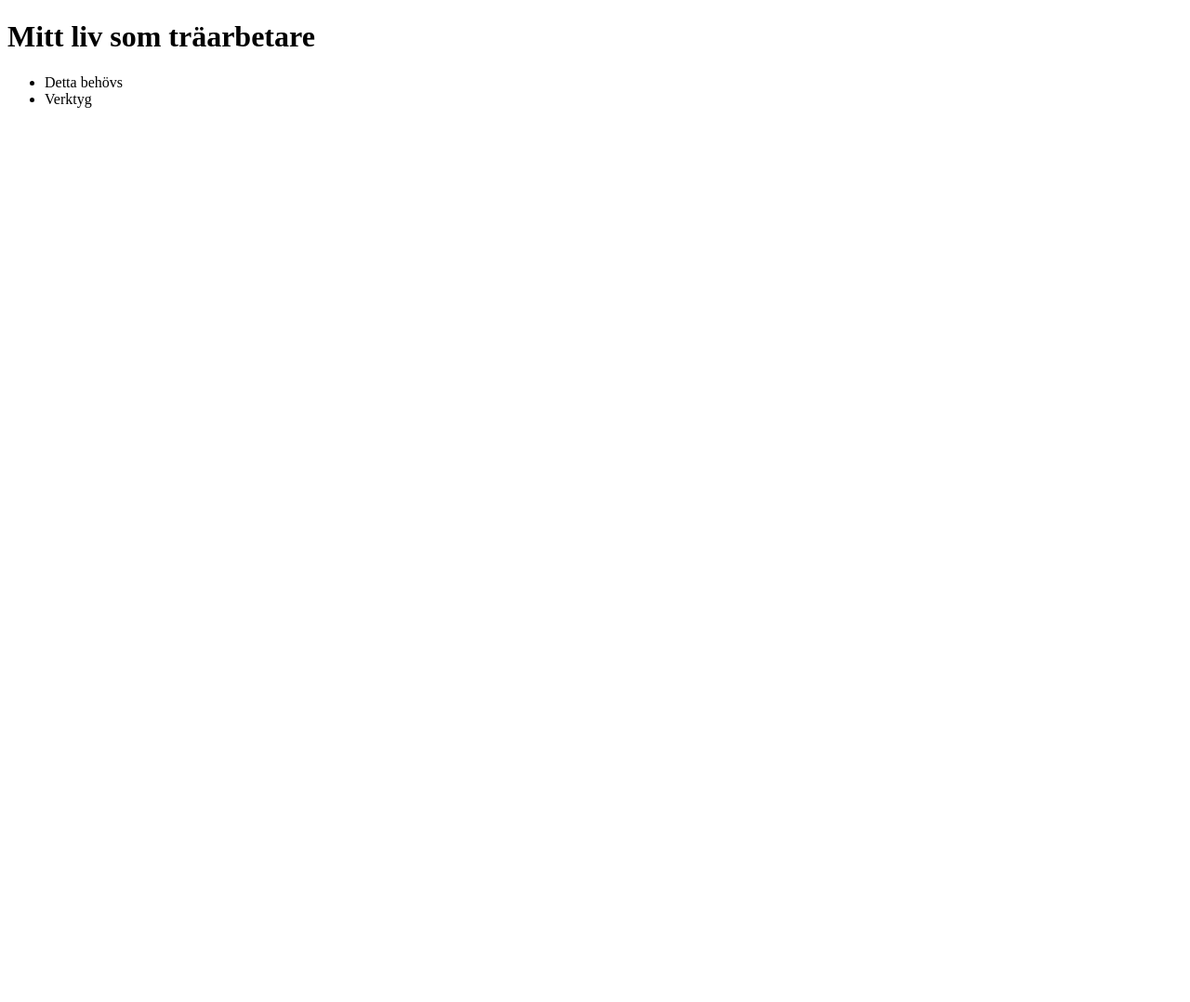
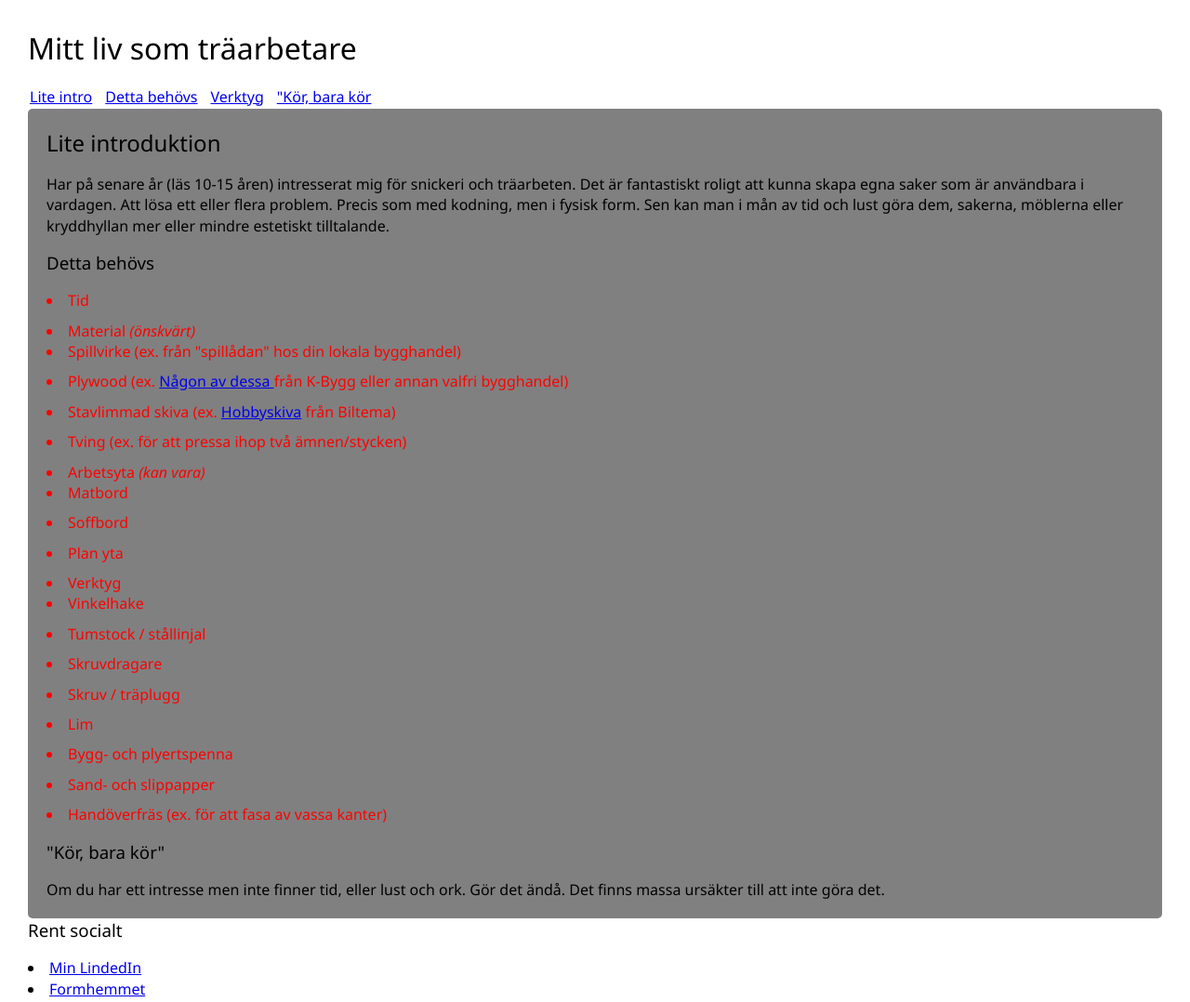
Before and after one commit to formhemmet/min-hobbysida, a plain HTML site: page index.html in a window 1280 px wide. Shown: the whole page at 93% size. Before the commit the page ends 800 px from the top, so only its background shows below. Drawn offline with Linux system fonts and the light colour scheme.

Commit message:
Lite design på det hela via style.css

```diff
--- a/index.html
+++ b/index.html
@@ -3,17 +3,105 @@
 <head>
     <meta charset="UTF-8">
     <meta name="viewport" content="width=device-width, initial-scale=1.0">
-    <title>Mitt liv som träarbetare | En hobby</title>
+    <link href="style.css" type="text/css" rel="stylesheet">
+    <title>Mitt liv som träarbetare | </title>
 </head>
 <body>
     <header>
         <h1>Mitt liv som träarbetare</h1>
-        <nav>
+        <nav class="main-nav">
             <ul>
-                <li><a href="#intro"></a>Detta behövs</li>
-                <li><a href="#tools"></a>Verktyg</li>
+                <li><a href="#intro">Lite intro</a></li>
+                <li><a href="#dependencies">Detta behövs</a></li>
+                <li><a href="#tools">Verktyg</a></li>
+                <li><a href="#call-to-action">"Kör, bara kör</a></li>
             </ul>
         </nav>
     </header>
+    <main>
+        <section id="intro">
+            <h2>Lite introduktion</h2>
+            <p>Har på senare år (läs 10-15 åren) intresserat mig för snickeri och träarbeten. Det är fantastiskt roligt att kunna skapa egna saker som är användbara i vardagen. Att lösa ett eller flera problem. Precis som med kodning, men i fysisk form. Sen kan man i mån av tid och lust göra dem, sakerna, möblerna eller kryddhyllan  mer eller mindre estetiskt tilltalande.</p>
+        </section>
+        <section id="dependencies"><!-- ID taggen för att kunna knyta anchor-taggen i <a> taggen att hoppa hit-->
+            <h3>Detta behövs</h3>
+            <ul>
+                <li>Tid</li>
+                <li>Material <i>(önskvärt)</i>
+                    <ul>
+                        <li>Spillvirke (ex. från "spillådan" hos din lokala bygghandel)</li>
+                        <li>
+                            Plywood (ex. <a href="https://k-bygg.se/kategori/byggmaterial/skivmaterial/byggskivor/plywood?srsltid=AfmBOoo-b9euEOs1XosUWq9yRx_Uqpc5huG3KUnDQV3n1siuTFzEBb-p" target="_blank">Någon av dessa </a>från K-Bygg eller annan valfri bygghandel</a>)
+                        </li>
+                        <li>
+                            Stavlimmad skiva (ex. <a href="https://www.biltema.se/bygg/forvaringshyllor/hyllplan/hyllplan-furu-240-x-20-x-18-cm-2000058439" tarhet="_blank">Hobbyskiva</a> från Biltema)
+                        </li>
+                        <li>Tving (ex. för att pressa ihop två ämnen/stycken)</li>
+                    </ul>
+                </li>
+                <li>Arbetsyta <i>(kan vara)</i>
+                    <ul>
+                        <li>
+                            Matbord
+                        </li>
+                        <li>
+                            Soffbord
+                        </li>
+                        <li>
+                            Plan yta
+                        </li>
+                    </ul>
+                </li>
+                <li>Verktyg
+                    <ul>
+                        <li>
+                            Vinkelhake
+                        </li>
+                        <li>
+                            Tumstock / stållinjal
+                        </li>
+                        <li>
+                            Skruvdragare
+                        </li>
+                        <li>
+                            Skruv / träplugg
+                        </li>
+                        <li>
+                            Lim
+                        </li>
+                        <li>
+                            Bygg- och plyertspenna
+                        </li>
+                        <li>
+                            Sand- och slippapper
+                        </li>
+                        <li>
+                            Handöverfräs (ex. för att fasa av vassa kanter)
+                        </li>
+                    </ul>
+                </li>
+            </ul>
+            </dl>
+        </section>
+        <section id="call-to-action">
+            <h3>
+                "Kör, bara kör"
+            </h3>
+            <p>
+                Om du har ett intresse men inte finner tid, eller lust och ork. Gör det ändå. Det finns massa ursäkter till att inte göra det.
+            </p>
+        </section>
+    </main>
+    <footer>
+        <h3>
+            Rent socialt
+        </h3>
+        <li>
+            <a href="https://linkedin.com/se/kristofferwindolf">Min LindedIn</a>
+        </li>
+        <li>
+            <a href="https://formhemmet.se">Formhemmet</a>
+        </li>
+    </footer>
 </body>
 </html>
--- /dev/null
+++ b/style.css
@@ -0,0 +1,51 @@
+/* Vi resettar lite värden satta av webbläsaren */
+* {
+  margin: 0;
+  padding: 0;
+  box-sizing: border-box;
+}
+/* Vi skapar lite variabler för att slippa upprepa återkommande egenskaper hos element */
+:root {
+  --gap-y: 1rem;
+  --bg-primary: grey;
+}
+
+body {
+  font-family: "Segoe UI", Tahoma, Geneva, Verdana, sans-serif;
+  font-weight: 400;
+  line-height: 1.4;
+  padding: 30px;
+}
+
+nav > ul {
+  display: flex;
+  flex-direction: row;
+}
+nav > ul > li {
+  list-style-type: none;
+  padding: 2px;
+}
+
+main {
+  display: grid;
+  grid-gap: var(--gap-y);
+  border-radius: 5px;
+  background-color: var(--bg-primary);
+  padding: 20px;
+}
+
+h1,
+h2,
+h3 {
+  font-weight: 500;
+  margin-bottom: 1rem;
+}
+ul {
+  list-style-type: disc;
+  display: grid;
+  grid-gap: 10px;
+}
+ul li {
+  color: red;
+  list-style-position: inside;
+}
```
